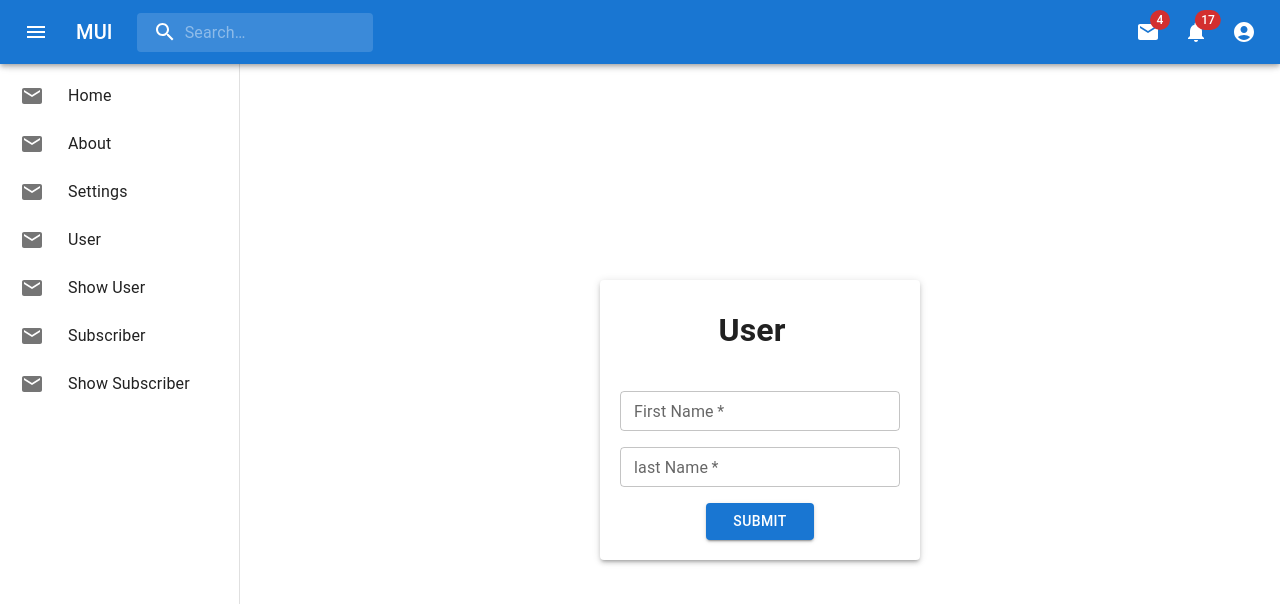
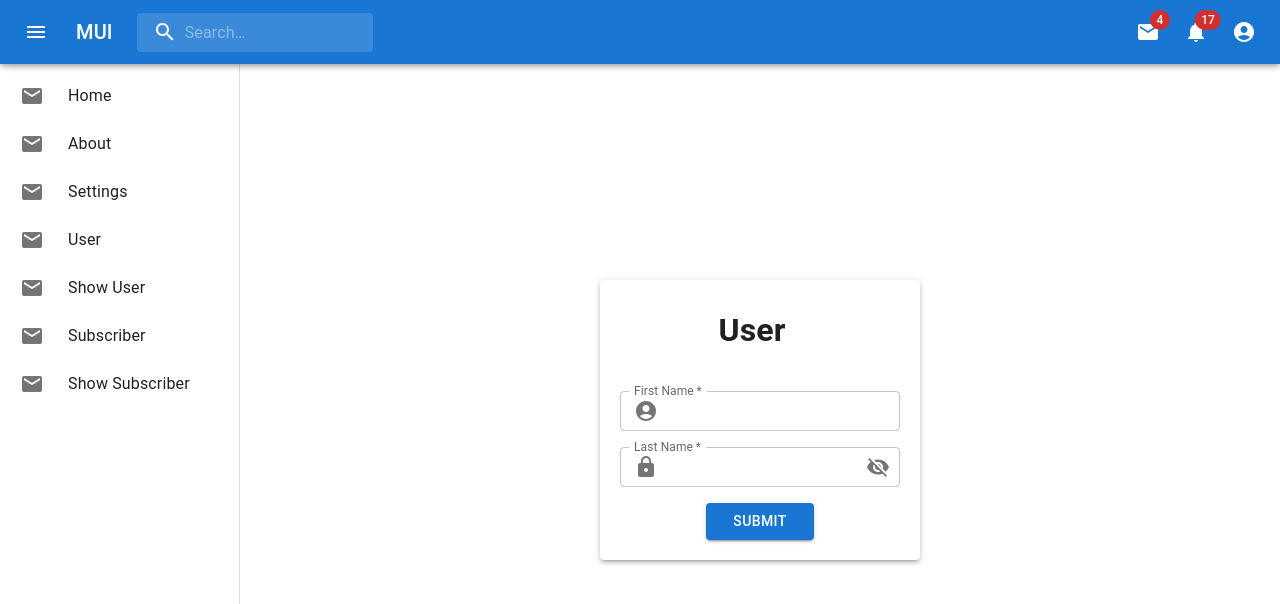
Before and after one commit to Shubham7998/membership-portal-demo, a React (Create React App) app: page /subscriber in a window 1280 px wide. Shown: the top 604 px of the page. Built offline with nearby package versions, Linux system fonts and the light colour scheme.

Commit message:
Done with first component

```diff
--- a/src/Components/About.tsx
+++ b/src/Pages/HelpingPages/About.tsx
@@ -1,7 +1,7 @@
 import React from 'react';
-import SideNav from './SideNav';
 import { Box } from '@mui/material';
 import Navbar from './Navbar';
+import SideNav from './SideNav';
 
 export default function About() {
     return (
--- a/src/Components/Home.tsx
+++ b/src/Pages/HelpingPages/Home.tsx
@@ -2,7 +2,7 @@ import React from 'react';
 import SideNav from './SideNav';
 import Grid from '@mui/material/Grid';
 import Navbar from './Navbar';
-import '../Dash.css';
+import "../../Dash.css";
 import StorefrontIcon from '@mui/icons-material/Storefront';
 import { Box, Button, Card, CardActions, CardContent, CardMedia, Stack, Typography } from '@mui/material';
 import CreditCardIcon from '@mui/icons-material/CreditCard';
--- a/src/Components/Navbar.tsx
+++ b/src/Pages/HelpingPages/Navbar.tsx
@@ -16,7 +16,7 @@ import AccountCircle from '@mui/icons-material/AccountCircle';
 import MailIcon from '@mui/icons-material/Mail';
 import NotificationsIcon from '@mui/icons-material/Notifications';
 import MoreIcon from '@mui/icons-material/MoreVert';
-import { useAppStore } from '../appStore';
+import { useAppStore } from '../../appStore';
 
 
 interface AppBarProps extends MuiAppBarProps {
--- a/src/Components/SideNav.tsx
+++ b/src/Pages/HelpingPages/SideNav.tsx
@@ -19,7 +19,7 @@ import ListItemText from '@mui/material/ListItemText';
 import InboxIcon from '@mui/icons-material/MoveToInbox';
 import MailIcon from '@mui/icons-material/Mail';
 import { useNavigate } from 'react-router-dom';
-import { useAppStore } from '../appStore';
+import { useAppStore } from '../../appStore';
 
 const drawerWidth = 240;
 
--- a/src/Components/ShowUser.tsx
+++ b/src/Pages/ShowUser.tsx
@@ -8,8 +8,8 @@ import TableHead from '@mui/material/TableHead';
 import TableRow from '@mui/material/TableRow';
 import Paper from '@mui/material/Paper';
 import { Box } from '@mui/material';
-import SideNav from './SideNav';
-import Navbar from './Navbar';
+import SideNav from './HelpingPages/SideNav';
+import Navbar from './HelpingPages/Navbar';
 import { UserModel } from '../Models/UserModel';
 import { useEffect, useState } from 'react';
 import { DeleteUserService, GetAllUserService } from '../Services/UserService';
--- a/src/Components/Subscriber.tsx
+++ b/src/Pages/Subscriber.tsx
@@ -1,9 +1,22 @@
 import { Button, Grid, Paper, TextField, Snackbar, Alert } from '@mui/material';
 import React, { useState } from 'react';
-import SideNav from './SideNav';
+import SideNav from './HelpingPages/SideNav';
 import { SnackbarOrigin } from "@mui/material";
 import { ParameterErrorModel } from '../Models/ParameterErrorModel';
 import { error } from 'console';
+import InputAdornment from '@mui/material/InputAdornment';
+import AccountCircle from '@mui/icons-material/AccountCircle';
+import VpnKeyIcon from '@mui/icons-material/VpnKey';
+import LockIcon from '@mui/icons-material/Lock';
+import FormControl from '@mui/material/FormControl';
+import OutlinedInput from '@mui/material/OutlinedInput';
+import FormHelperText from '@mui/material/FormHelperText';
+import Visibility from '@mui/icons-material/Visibility';
+import VisibilityOff from '@mui/icons-material/VisibilityOff';
+import InputLabel from '@mui/material/InputLabel';
+import IconButton from '@mui/material/IconButton';
+import image from '../Images/pexels-photo-4761779.webp';
+
 
 export default function Subscriber() {
     const [firstName, setFirstName] = useState<string>("");
@@ -20,6 +33,8 @@ export default function Subscriber() {
     const [snackbarSeverity, setSnackbarSeverity] = React.useState<
         "success" | "error" | "info" | "warning"
     >();
+    const [showLastName, setShowLastName] = useState(true); // State to manage last name visibility
+
 
     const handleTextChange = (event: React.ChangeEvent<HTMLInputElement | HTMLTextAreaElement>) => {
         const { value } = event.currentTarget;
@@ -47,7 +62,12 @@ export default function Subscriber() {
     const [errors, setErrors] = useState<ParameterErrorModel[]>([]);
     const newErrors: ParameterErrorModel[] = [];
 
-    const handleSubmit = () => {
+    // newErrors = {
+    //     "firstName" : "Enter a valid first name",
+    //     "lastName" : "Enter a valid last name"
+    // }
+
+    const validate = () => {
         if (firstName.trim() === "") {
 
             newErrors.push({
@@ -63,11 +83,22 @@ export default function Subscriber() {
                 errorMessage: "Enter a valid last name"
             });
         }
+    }
+    const handleSubmit = () => {
 
-        setSnackbarMessage("Fields marked in red are required");
+        validate();
+        if (newErrors.length == 0) {
+
+            setSnackbarMessage("Record added successfully");
+            setSnackbarSeverity("success");
+        }
+        else {
+            setSnackbarMessage("Fields marked in red are required");
+            setSnackbarSeverity("warning");
+        }
+        setErrors(newErrors);
         setSnackbarOpen(true);
-        setSnackbarSeverity("error");
-        setErrors(newErrors);
+
 
     };
 
@@ -82,7 +113,16 @@ export default function Subscriber() {
         setSnackbarOpen(false);
     };
 
+    const [showPassword, setShowPassword] = React.useState(false);
+
+    const handleClickShowPassword = () => setShowPassword((show) => !show);
+
+    const handleMouseDownPassword = (event: React.MouseEvent<HTMLButtonElement>) => {
+        event.preventDefault();
+    };
+
     return (
+
         <div>
             <Grid container justifyContent="center" alignItems="center" style={{ marginTop: 20, height: '100vh' }}>
                 <SideNav />
@@ -92,6 +132,7 @@ export default function Subscriber() {
                             <h1> User </h1>
                             <Grid item xs={12}>
                                 <TextField
+                                    type={'text'}
                                     fullWidth
                                     id="firstName"
                                     label="First Name"
@@ -101,6 +142,14 @@ export default function Subscriber() {
                                     onChange={handleTextChange}
                                     value={firstName}
                                     required
+                                    InputProps={{
+                                        startAdornment: (
+                                            <InputAdornment position="start">
+                                                <AccountCircle />
+                                            </InputAdornment>
+
+                                        ),
+                                    }}
                                     helperText={errors.find(error => error.parameterName === "firstName")?.errorMessage || ""}
                                     error={!!errors.find(error => error.parameterName === "firstName")}
                                 />
@@ -108,19 +157,40 @@ export default function Subscriber() {
 
                             <Grid item xs={12}>
                                 <TextField
+                                    type={showLastName ? 'text' : 'password'}
                                     fullWidth
-                                    id="lasName"
-                                    label="last Name"
+                                    id="lastName"
+                                    label="Last Name"
                                     variant="outlined"
                                     size="small"
-                                    name='lasName'
+                                    name='lastName'
                                     onChange={handleText2Change}
                                     value={lastName}
                                     required
+                                    InputProps={{
+                                        startAdornment: (
+                                            <InputAdornment position="start">
+                                                <LockIcon />
+                                            </InputAdornment>
+                                        ),
+                                        endAdornment: (
+                                            <InputAdornment position="end">
+                                                <IconButton
+                                                    aria-label="toggle last name visibility"
+                                                    onClick={() => setShowLastName(!showLastName)}
+                                                    edge="end"
+                                                >
+                                                    {showLastName ? <VisibilityOff /> : <Visibility />}
+                                                </IconButton>
+                                            </InputAdornment>
+                                        ),
+                                    }}
                                     helperText={errors.find(error => error.parameterName === "lastName")?.errorMessage || ""}
                                     error={!!errors.find(error => error.parameterName === "lastName")}
                                 />
                             </Grid>
+
+
                             <Grid item xs={5}>
                                 <Button onClick={handleSubmit} variant="contained" color="primary" fullWidth>
                                     Submit
@@ -132,7 +202,7 @@ export default function Subscriber() {
             </Grid>
             <Snackbar
                 open={snackbarOpen}
-                autoHideDuration={6000}
+                autoHideDuration={5000}
                 onClose={handleSnackbarClose}
                 message={snackbarMessage}
                 anchorOrigin={snackbarPosition}>
--- a/src/Components/User.tsx
+++ b/src/Pages/User.tsx
@@ -6,9 +6,11 @@ import { UserUtility } from '../Utility/UserUtility';
 import { useParams } from 'react-router-dom';
 import AccountBoxIcon from '@mui/icons-material/AccountBox';
 import FitnessCenterIcon from '@mui/icons-material/FitnessCenter';
-import SideNav from './SideNav';
+import SideNav from './HelpingPages/SideNav';
 import { ParameterErrorModel } from '../Models/ParameterErrorModel';
 import { error } from 'console';
+import InputAdornment from '@mui/material/InputAdornment';
+import AccountCircle from '@mui/icons-material/AccountCircle';
 
 export default function User() {
 
@@ -106,6 +108,13 @@ export default function User() {
                                 onChange={(e) => handleNumberChange(e)}
                                 value={userInfo.contactNumber}
                                 required
+                                InputProps={{
+                                    startAdornment: (
+                                      <InputAdornment position="start">
+                                        +91
+                                      </InputAdornment>
+                                    ),
+                                  }}
                                 helperText={errors.find(
                                     (error) => error.parameterName == "contactNumber"
                                     )?.errorMessage || ""
```
Also changed, not shown: src/App.tsx (+8 -8 lines), src/Utility/UserUtility.ts (+15 -4 lines), src/Images/pexels-photo-4761779.webp (added), src/Pages/HelpingPages/Layout.tsx (renamed from src/Components/Layout.tsx), src/Pages/HelpingPages/Settings.tsx (renamed from src/Components/Settings.tsx).
